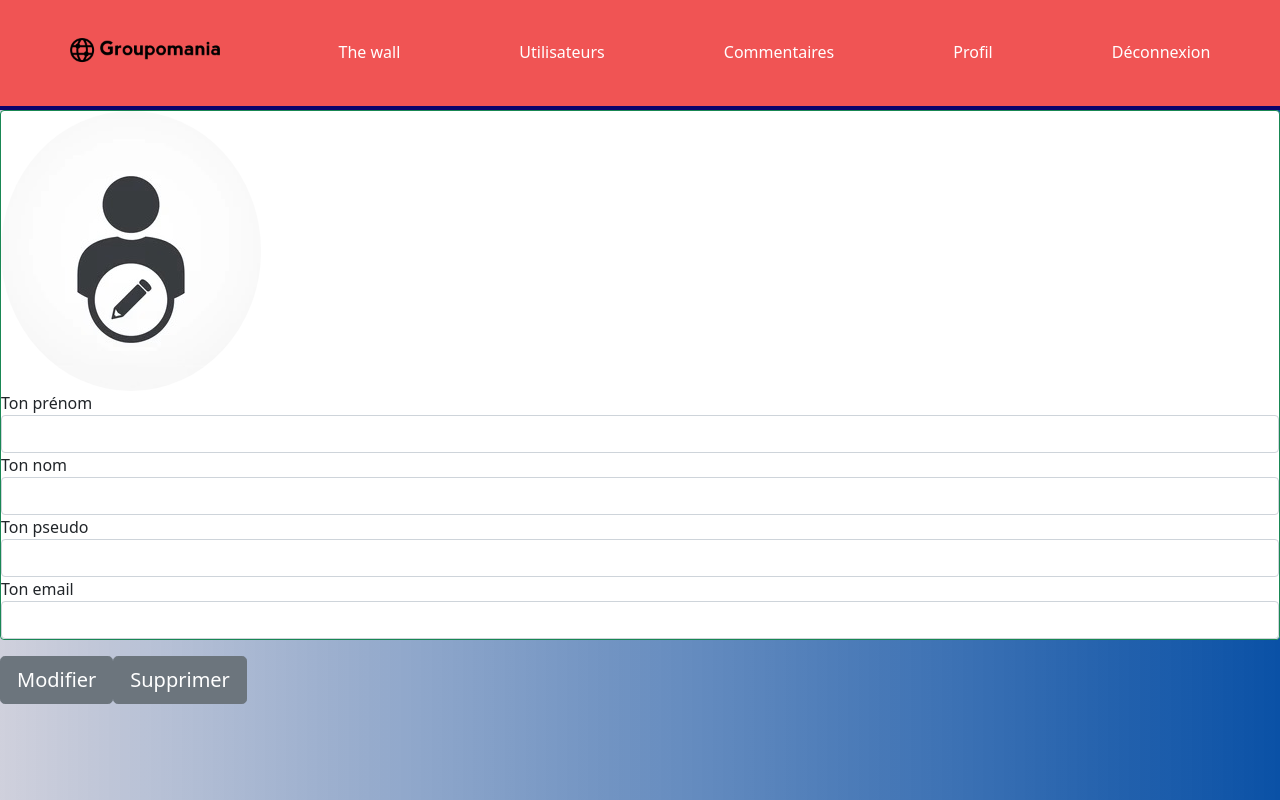
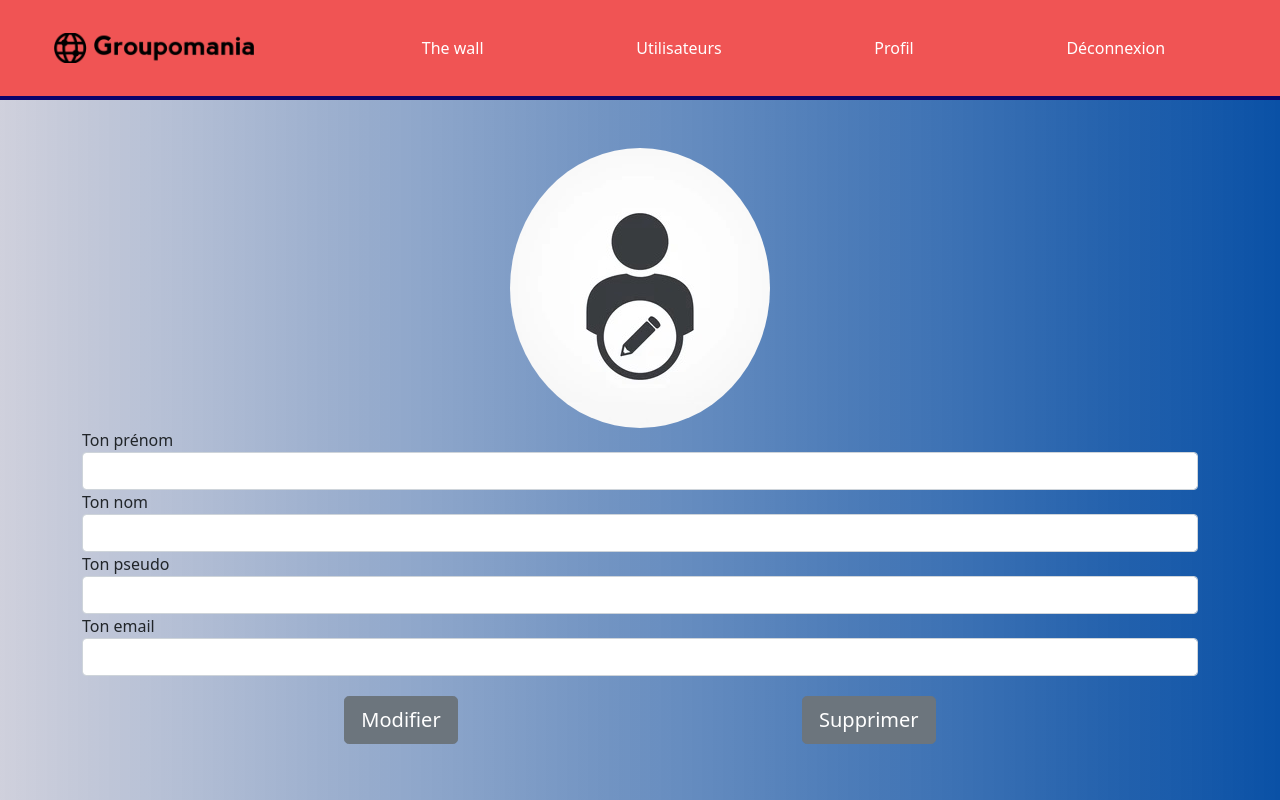
Before and after one commit to kriss57/Groupomania, a Vue app in the folder frontend/: page /admin/profil in a window 1280 px wide. Built offline with nearby package versions, Linux system fonts and the light colour scheme; no server answers; sample sign-in values are in the browser's storage.

Commit message:
modification css + début de commentaires

```diff
--- a/frontend/src/components/AdminNav.vue
+++ b/frontend/src/components/AdminNav.vue
@@ -1,11 +1,17 @@
 <template>
   <nav class="bloc-nav">
     <img src="../assets/icon1.png" alt="" />
-    <router-link to="/admin/wall">The wall</router-link>
-    <router-link to="/admin/users">Utilisateurs</router-link>
-    <router-link to="/admin/remark">Commentaires</router-link>
-    <router-link to="/admin/profil">Profil</router-link>
-    <router-link to="/" @click.native="disconnect">Déconnexion</router-link>
+    <ul class="select">
+      <li><router-link to="/admin/wall">The wall</router-link></li>
+      <li><router-link to="/admin/users">Utilisateurs</router-link></li>
+      <li><router-link to="/admin/profil">Profil</router-link></li>
+      <li>
+        <router-link to="/" @click.native="disconnect"
+          >Déconnexion
+        </router-link>
+      </li>
+      <!-- <router-link to="/admin/remark">Commentaires</router-link>-->
+    </ul>
   </nav>
 </template>
 
@@ -25,33 +31,53 @@ export default {
 <style scoped>
 a {
   text-decoration: none;
-  padding-top: 30px;
+
   color: white;
 }
 a:hover {
   color: black;
-  transform: scale(1.5);
   border-bottom: 1px solid #000;
 }
 
 .bloc-nav {
-  padding: 10px;
-  height: 110px;
+  height: 100px;
   margin: auto;
   display: flex;
+  flex-wrap: wrap;
+  align-items: center;
   border-bottom: 4px solid rgb(10, 3, 107);
   justify-content: space-around;
   background-color: #f05454;
 }
-
-nav {
-  height: 90px;
+ul {
+  width: 70%;
+  display: flex;
+  flex-wrap: wrap;
+  justify-content: space-around;
+  margin-top: 30px;
+  padding: 0;
+}
+li {
+  list-style-type: none;
+  padding-bottom: 15px;
+}
+li:hover {
+  transform: scale(1.5);
 }
 
 img {
   object-fit: cover;
-  width: 150px;
-  height: 100px;
-  padding-bottom: 20px;
+  margin: 15px;
+  width: 200px;
+  height: 30px;
+}
+
+@media screen and (max-width: 780px) {
+  .bloc-nav {
+    height: 150px;
+  }
+  ul {
+    margin-top: 0;
+  }
 }
 </style>
--- a/frontend/src/components/LoginNav.vue
+++ b/frontend/src/components/LoginNav.vue
@@ -25,7 +25,7 @@ a {
   justify-content: space-around;
   background-color: #e8e8e8;
   width: 80%;
-  border-radius: 50px;
+  border-radius: 25px;
   margin: auto;
   margin-top: 20px;
 }
@@ -36,4 +36,12 @@ img {
   object-fit: cover;
   width: 250px;
 }
+@media screen and (max-width: 992px) {
+  .bloc-nav {
+    width: 100%;
+  }
+  img {
+    width: 180px;
+  }
+}
 </style>
--- a/frontend/src/components/ModalArticle.vue
+++ b/frontend/src/components/ModalArticle.vue
@@ -33,9 +33,7 @@
           >
             Création article
           </button>
-          <button type="file" class="btn btn-outline-success mt-3">
-            Ajouter image
-          </button>
+
           <form id="form-img">
             <div class="form-group justify-content-center">
               <label for="File">Choisir une nouvelle photo</label>
--- a/frontend/src/components/PhotoUser.vue
+++ b/frontend/src/components/PhotoUser.vue
@@ -41,4 +41,8 @@ export default {
 };
 </script>
 
-<style></style>
+<style scoped>
+#form-img {
+  text-align: center;
+}
+</style>
--- a/frontend/src/components/User.vue
+++ b/frontend/src/components/User.vue
@@ -1,11 +1,18 @@
 <template>
   <div class="card p-3">
-    <p>ID: {{ userUnique.id }}</p>
+    <h2 v-if="userActuId == 1">Modérateur du site</h2>
+    <h2 v-else>Information sur : {{ userUnique.pseudo }}</h2>
     <p>Prénom: {{ userUnique.prenom }}</p>
     <p>Nom: {{ userUnique.nom }}</p>
     <p>Pseudo: {{ userUnique.pseudo }}</p>
-    <p>Email: {{ userUnique.email }}</p>
+    <p v-if="userActuId == 1">Email: {{ userUnique.email }}</p>
+    <div>
+      <button v-on:click.prevent="exit" type="button">
+        <i class="fa fa-arrow-left" aria-hidden="true"></i>
+      </button>
+    </div>
     <button
+      v-if="userActuId == 1"
       v-on:click.prevent="deleteUser()"
       type="button"
       class="btn btn-secondary btn-lg btn-block"
@@ -26,10 +33,18 @@ export default {
     return {
       id: this.$route.params.id,
       userUnique: [],
+      userActuId: "",
     };
   },
 
-  mounted() {
+  created() {
+    //---Récupération de l id utilisateur dans le token
+    const token = localStorage.getItem("token");
+    const userData = jwt_decode(token);
+    console.log(userData);
+    this.userActuId = userData.id;
+    //-------------------------------------------------//
+    //---Récupération des info user par son id connecté
     let id = this.id;
     user
       .getUser(id)
@@ -41,6 +56,12 @@ export default {
       .catch((err) => console.log(err));
   },
   methods: {
+    isAdmin() {},
+    exit() {
+      router.push("/admin/users");
+    },
+    //--------------------------//
+    //---Supprimer utilisateur
     deleteUser() {
       let id = this.id;
       user
--- a/frontend/src/views/admin/Profil.vue
+++ b/frontend/src/views/admin/Profil.vue
@@ -1,6 +1,6 @@
 <template>
   <div>
-    <div class="card border-success mb-3">
+    <div class="container mt-5">
       <PhotoUser />
       <form>
         <div class="form-group">
@@ -44,7 +44,7 @@
         </div>
       </form>
     </div>
-
+    <div class="btn-profil">
       <button
         v-on:click.prevent="updateUser()"
         type="button"
@@ -60,6 +60,7 @@
       >
         Supprimer
       </button>
+    </div>
   </div>
 </template>
 
@@ -81,10 +82,12 @@ export default {
   },
 
   mounted() {
+    //---Récupération de l id utilisateur dans le token
     const token = localStorage.getItem("token");
     const userData = jwt_decode(token);
     console.log(userData.id);
     const id = userData.id;
+    //---Récupération de l'utilisateur connecté
     user
       .getUser(id)
       .then((res) => {
@@ -96,6 +99,8 @@ export default {
   },
 
   methods: {
+    //-------------------------------------//
+    //---Modification des infos utilisateur
     updateUser() {
       const id = this.userProfil.id;
       let userData = {
@@ -110,6 +115,8 @@ export default {
         .then((res) => console.log(res), router.push("/admin/profil"))
         .catch((err) => console.log(err));
     },
+    //-----------------------------------//
+    //---Suppréssion du compte utilisateur
     deleteUser() {
       let id = this.userProfil.id;
       user
@@ -125,4 +132,9 @@ export default {
 #img-profil {
   border-radius: 50%;
 }
+.btn-profil {
+  display: flex;
+  justify-content: space-evenly;
+  margin-top: 20px;
+}
 </style>
--- a/frontend/src/views/admin/Users.vue
+++ b/frontend/src/views/admin/Users.vue
@@ -1,10 +1,8 @@
 <template>
-  <div class="card-container">
-    <div class="card">
-      <ul>
-        <li v-bind:key="id" v-for="(user, id) in allUsers">
+  <div class="container mt-5">
+    <div class="card w-80 mt-5" v-bind:key="id" v-for="(user, id) in allUsers">
       <router-link v-bind:to="`/user/${user.id}`">
-            <div class="card m-2">
+        <div class="card-user">
           <img
             id="img-user"
             class="card-img-top"
@@ -12,10 +10,9 @@
             alt=""
           />
           <h3>{{ user.pseudo }}</h3>
+          <p>Compte actif depuis le {{ dateFormat[id] }}</p>
         </div>
       </router-link>
-        </li>
-      </ul>
     </div>
   </div>
 </template>
@@ -23,21 +20,43 @@
 <script>
 import jwtInterceptor from "../../_helpers/jwtInterceptor";
 import user from "../../_services/user";
+import jwt_decode from "jwt-decode";
 
 export default {
   name: "users",
   data() {
     return {
       allUsers: [],
+      userActuId: "",
     };
   },
+  mounted() {
+    //---Récupération de l id utilisateur dans le token
+    const token = localStorage.getItem("token");
+    const userData = jwt_decode(token);
+    console.log(userData);
+    this.userActuId = userData.id;
+  },
   created() {
+    //--------------------------------------------------------------/
+    //---Récupération de tout les utilisateurs et stockage dans data
     user.getAllUsers().then((res) => {
       for (const infoUser of res.data.data) {
         console.log(infoUser);
         this.allUsers.push(infoUser);
       }
     });
+  },
+  computed: {
+    //---Date création commentaire
+    dateFormat(id) {
+      return this.allUsers.map(
+        (u) =>
+          u.createdAt.slice(0, 10).split("-").reverse().join(".") +
+          " à " +
+          u.createdAt.split("T")[1].split(".")[0]
+      );
+    },
   },
 
   methods: {},
@@ -50,4 +69,20 @@ export default {
   height: 100px;
   border-radius: 50%;
 }
+.card {
+  border-radius: 50%;
+  width: 420px;
+}
+
+a {
+  text-decoration: none;
+}
+h3 {
+  color: black;
+}
+p {
+  color: black;
+  font-weight: 600;
+  font-size: 18px;
+}
 </style>
--- a/frontend/src/views/admin/Wall.vue
+++ b/frontend/src/views/admin/Wall.vue
@@ -48,7 +48,7 @@
                 <button
                   @click="deleteRemark(remark.id)"
                   id="del"
-                  v-if="userActuId == remark.user_id"
+                  v-if="userActuId == remark.user_id || userActuId == 1"
                   type="submit"
                 >
                   <i class="fa fa-trash" aria-hidden="true"></i>
@@ -152,10 +152,6 @@ export default {
           " à " +
           u.createdAt.split("T")[1].split(".")[0]
       );
-    },
-    //---Inverser liste d'affichage articles
-    reverseArticle() {
-      return this.article.slice().reverse();
     },
   },
   components: {
@@ -313,7 +309,7 @@ p {
 
 @media screen and (max-width: 992px) {
   .article-card {
-    min-width: 95%;
+    min-width: 100%;
     padding-right: 10px;
     padding-left: 10px;
   }
--- a/frontend/src/views/login/Login.vue
+++ b/frontend/src/views/login/Login.vue
@@ -155,7 +155,8 @@ export default {
     switchLogin: function () {
       this.mode = "login";
     },
-
+    //--------------------------------------------------------//
+    //--------Fonction Inscription avec validation des champs------//
     signin() {
       console.log('enter signin');
       // Vider errors
@@ -196,7 +197,8 @@ export default {
         .catch((err) => console.log(err));
       }
     },
-
+    //--------------------------------------------------------//
+    //--------Fonction Connexion avec validation des champs------//
     login() {
        console.log('enter login');
       // Vider errors
```
Lines whose indentation alone changed are shown as unchanged.
